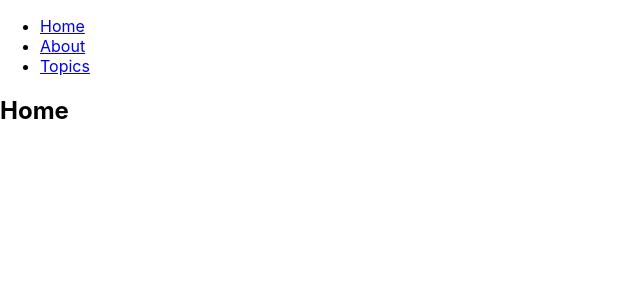
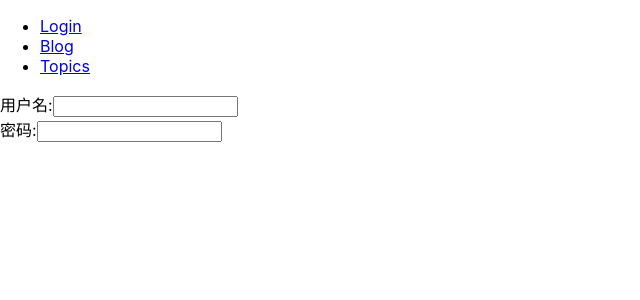
Before and after one commit to haohao809/blog-react, a React (Create React App) app: page / in a window 1280 px wide. Shown: the top 300 px of the page, without its empty margins (0-640 px from the left). Built offline with nearby package versions, Linux system fonts and the light colour scheme.

Commit message:
blog前端

```diff
--- a/src/App.js
+++ b/src/App.js
@@ -2,27 +2,20 @@ import React,  {Component} from 'react';
 import logo from './logo.svg';
 import './App.css';
 import { BrowserRouter as Router, Route, Link } from "react-router-dom";
-
+import Login from "./views/Login.js";
+import Blog from "./views/Blog.js";
 function App() {
   return (
     <Router>
       <div>
         <Header />
 
-        <Route exact path="/" component={Home} />
-        <Route path="/about" component={About} />
+        <Route exact path="/" component={Login} />
+        <Route path="/blog" component={Blog} />
         <Route path="/topics" component={Topics} />
       </div>
     </Router>
   );
-}
-
-function Home() {
-  return <h2>Home</h2>;
-}
-
-function About() {
-  return <h2>About</h2>;
 }
 
 function Topic({ match }) {
@@ -57,10 +50,10 @@ function Header() {
   return (
     <ul>
       <li>
-        <Link to="/">Home</Link>
+        <Link to="/">Login</Link>
       </li>
       <li>
-        <Link to="/about">About</Link>
+        <Link to="/blog">Blog</Link>
       </li>
       <li>
         <Link to="/topics">Topics</Link>
--- /dev/null
+++ b/src/views/Blog.js
@@ -0,0 +1,7 @@
+import React from "react"
+class Blog extends React.Component {
+    render() {
+      return <h1>博客</h1>
+    }
+}
+export default Blog
--- /dev/null
+++ b/src/views/Login.js
@@ -0,0 +1,10 @@
+import React from "react"
+class Login extends React.Component {
+    render() {
+      return <div>
+      <div>用户名:<input /></div>
+      <div>密码:<input /></div>
+  </div>
+    }
+}
+export default Login
```
